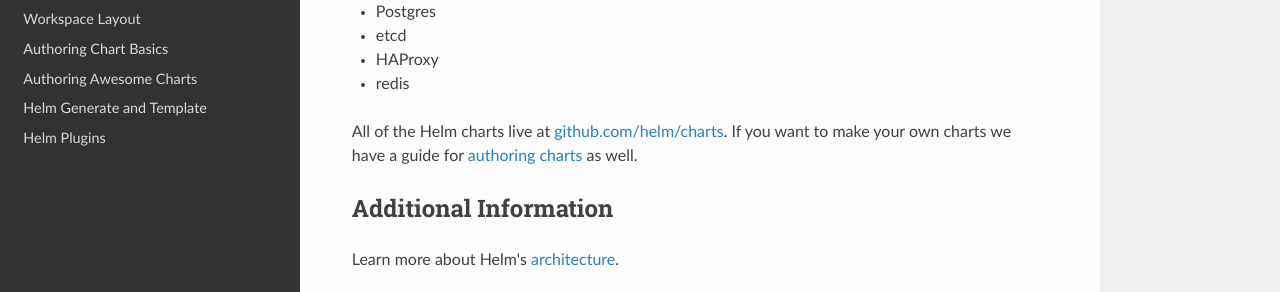
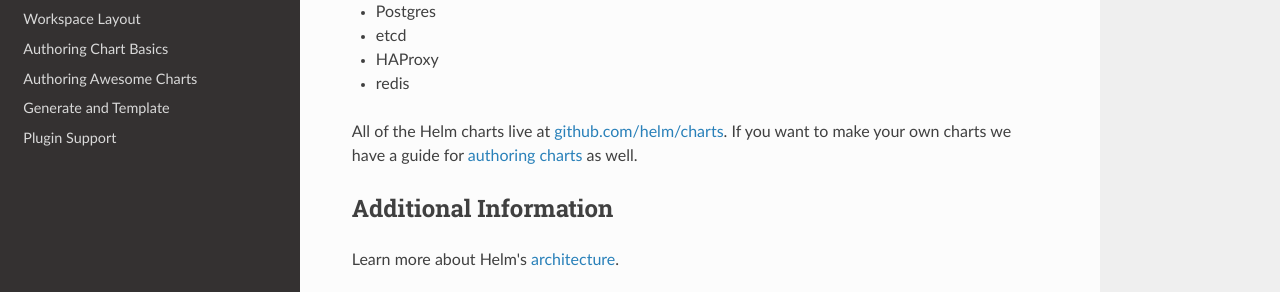
Before and after one commit to helm/helm-classic, an MkDocs documentation site: the page built from docs/index.md, in a window 1280 px wide. Shown: the part 280-572 px from the top of the page. Built offline with MkDocs 1.6.1, drawn with Linux system fonts in a browser that asks for light colours; nearby versions of some CDN libraries; old or Windows-style settings are respelled for this version of MkDocs.

Commit message:
change titles for "Helm Generate and Template" and "Helm Plugins" so they don't repeat the first section names

```diff
--- a/mkdocs.yml
+++ b/mkdocs.yml
@@ -7,6 +7,6 @@ pages:
  - Workspace Layout: workspace.md
  - Authoring Chart Basics: authoring_charts.md
  - Authoring Awesome Charts: awesome.md
- - Helm Generate and Template: generate-and-template.md
- - Helm Plugins: plugins.md
+ - Generate and Template: generate-and-template.md
+ - Plugin Support: plugins.md
 theme: readthedocs
```
